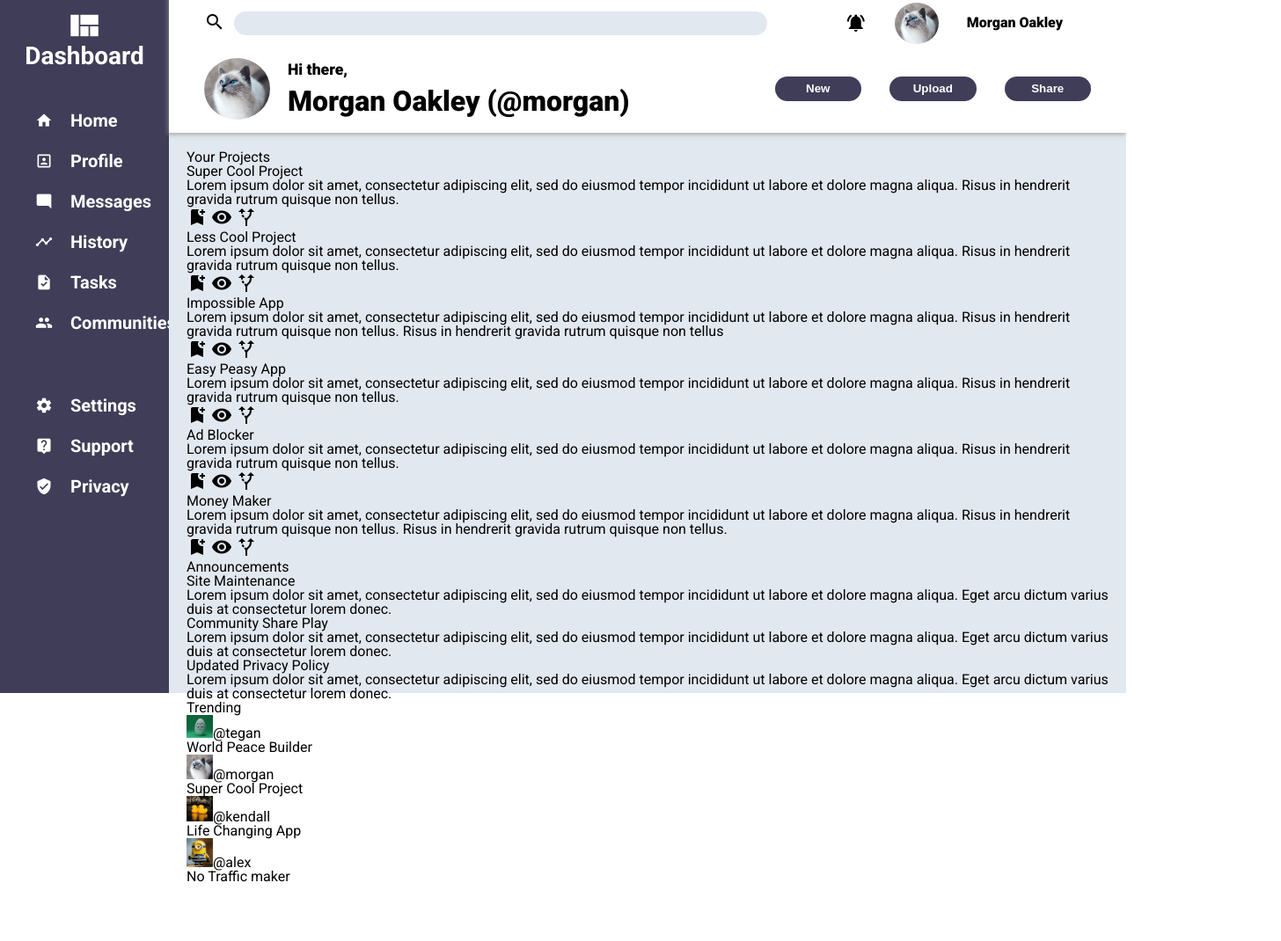
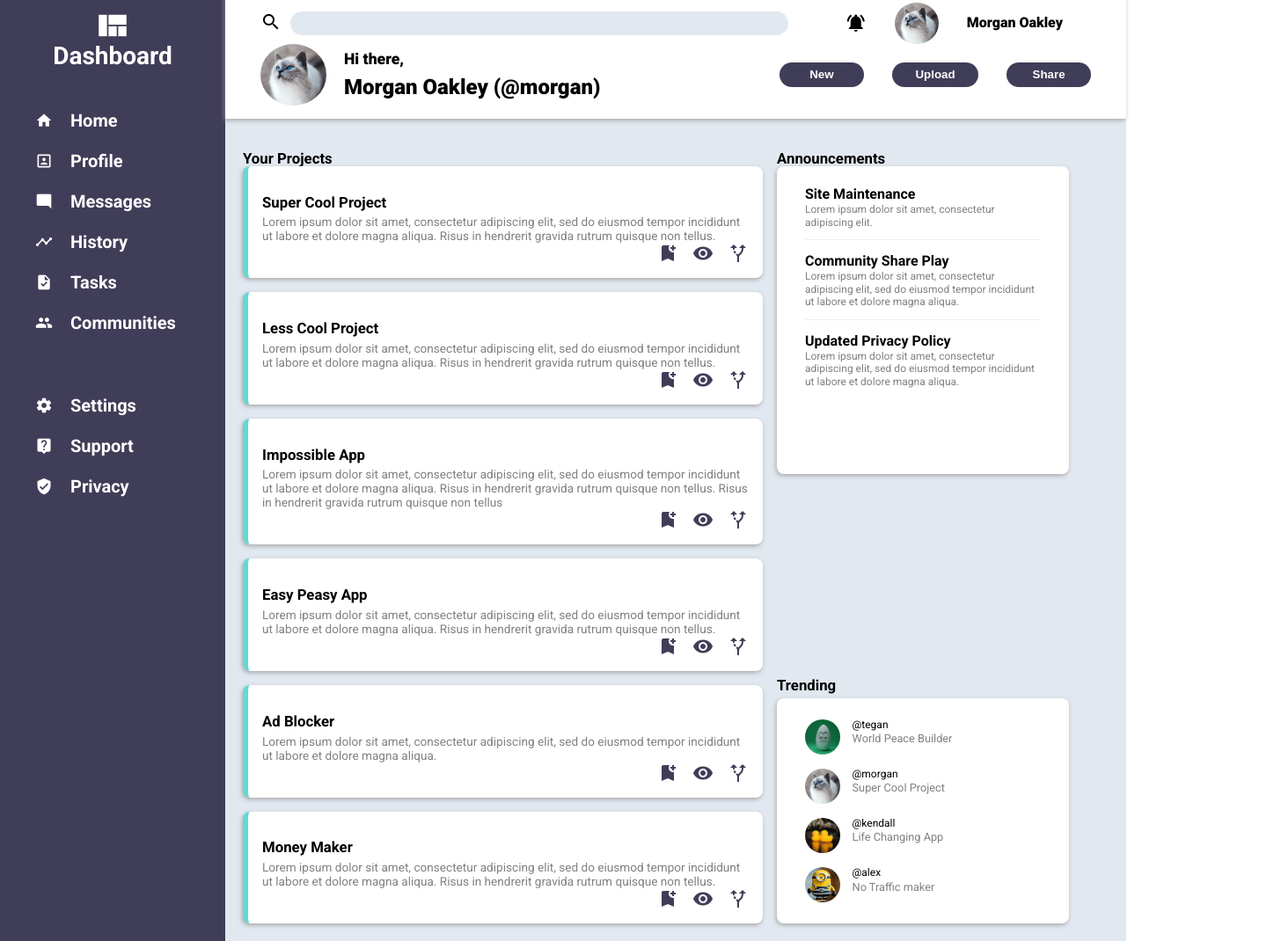
Before and after one commit to GGilet/top-admindashboard, a plain HTML site: page index.html in a window 1280 px wide. Shown: the part 12-1082 px from the top of the page at 88% size, 1456 px wide, since content can reach past the window. Before the commit the page ends 1037 px from the top, so only its background shows below. Drawn offline with Linux system fonts and the light colour scheme.

Commit message:
created cards

```diff
--- a/index.html
+++ b/index.html
@@ -111,7 +111,8 @@
 				</div>
 			</div>
 			<div class="projects-main-container">
-				<h2>Your Projects</h2>
+				<h2 class="projects-title">Your Projects</h2>
+
 				<div class="projects-container">
 					<div class="card0 project-cards">
 						<h2>Super Cool Project</h2>
@@ -170,8 +171,7 @@
 						<h2>Ad Blocker</h2>
 						<p>
 							Lorem ipsum dolor sit amet, consectetur adipiscing elit, sed do
-							eiusmod tempor incididunt ut labore et dolore magna aliqua. Risus
-							in hendrerit gravida rutrum quisque non tellus.
+							eiusmod tempor incididunt ut labore et dolore magna aliqua.
 						</p>
 						<div class="action-icons">
 							<span class="material-icons"> bookmark_add </span>
@@ -184,8 +184,7 @@
 						<p>
 							Lorem ipsum dolor sit amet, consectetur adipiscing elit, sed do
 							eiusmod tempor incididunt ut labore et dolore magna aliqua. Risus
-							in hendrerit gravida rutrum quisque non tellus. Risus in hendrerit
-							gravida rutrum quisque non tellus.
+							in hendrerit gravida rutrum quisque non tellus.
 						</p>
 						<div class="action-icons">
 							<span class="material-icons"> bookmark_add </span>
@@ -194,49 +193,58 @@
 						</div>
 					</div>
 				</div>
+				<h2 class="announcement-title">Announcements</h2>
+
 				<div class="card6 announcement-card">
-					<h2>Announcements</h2>
-
 					<div class="announcements-container">
 						<h3>Site Maintenance</h3>
-						<p>
-							Lorem ipsum dolor sit amet, consectetur adipiscing elit, sed do
-							eiusmod tempor incididunt ut labore et dolore magna aliqua. Eget
-							arcu dictum varius duis at consectetur lorem donec.
-						</p>
+						<p>Lorem ipsum dolor sit amet, consectetur adipiscing elit.</p>
 						<h3>Community Share Play</h3>
 						<p>
 							Lorem ipsum dolor sit amet, consectetur adipiscing elit, sed do
-							eiusmod tempor incididunt ut labore et dolore magna aliqua. Eget
-							arcu dictum varius duis at consectetur lorem donec.
+							eiusmod tempor incididunt ut labore et dolore magna aliqua.
 						</p>
 						<h3>Updated Privacy Policy</h3>
 						<p>
 							Lorem ipsum dolor sit amet, consectetur adipiscing elit, sed do
-							eiusmod tempor incididunt ut labore et dolore magna aliqua. Eget
-							arcu dictum varius duis at consectetur lorem donec.
+							eiusmod tempor incididunt ut labore et dolore magna aliqua.
 						</p>
 					</div>
 				</div>
+				<h2 class="trending-title">Trending</h2>
+
 				<div class="card7 trending-card">
-					<h2>Trending</h2>
-					<div class="trending-container">
-						<img src="./images/egg-icon.png" alt="" /><span class="user-tag"
-							>@tegan</span
-						>
-						<p>World Peace Builder</p>
-						<img src="./images/kitty-icon.png" alt="" /><span class="user-tag"
-							>@morgan</span
-						>
-						<p>Super Cool Project</p>
-						<img src="./images/duck-icon.png" alt="" /><span class="user-tag"
-							>@kendall</span
-						>
-						<p>Life Changing App</p>
-						<img src="./images/minion-icon.png" alt="" /><span class="user-tag"
-							>@alex</span
-						>
-						<p>No Traffic maker</p>
+					<div class="trendings-container">
+						<div class="trending-container">
+							<img src="./images/egg-icon.png" alt="" />
+							<div class="trending-user-tag">
+								<span class="user-tag">@tegan</span>
+								<p>World Peace Builder</p>
+							</div>
+						</div>
+						<div class="trending-container">
+							<img src="./images/kitty-icon.png" alt="" />
+							<div class="trending-user-tag">
+								<span class="user-tag">@morgan</span>
+								<p>Super Cool Project</p>
+							</div>
+						</div>
+						<div class="trending-container">
+							<img src="./images/duck-icon.png" alt="" />
+							<div class="trending-user-tag">
+								<span class="user-tag">@kendall</span>
+								<p>Life Changing App</p>
+							</div>
+						</div>
+						<div class="trending-container">
+							<div class="trending-user-img">
+								<img src="./images/minion-icon.png" alt="" />
+							</div>
+							<div class="trending-user-tag">
+								<span class="user-tag">@alex</span>
+								<p>No Traffic maker</p>
+							</div>
+						</div>
 					</div>
 				</div>
 			</div>
--- a/style.css
+++ b/style.css
@@ -8,9 +8,13 @@
 	--accent: #66d7d1;
 	--text-color: #818181;
 
+	--card-width: 350px;
+	--side-card-width: 50px;
+
 	/* Icon Sizes */
 	--large: 75px;
 	--medium: 50px;
+	--small: 40px;
 }
 
 html,
@@ -143,19 +147,17 @@ table {
 .dashboard-container {
 	display: flex;
 	/* gap: 20px; */
-	height: 100vh;
-	width: 100vw;
 }
 
 .sidebar-container {
 	background-color: var(--sidebar-color);
 	padding: 20px;
-	width: 15%;
+	width: 20%;
 }
 
 .main-content-container {
 	background-color: var(--card-container-bg);
-	width: 85%;
+	width: 80%;
 }
 
 .search-user-main-container {
@@ -233,7 +235,6 @@ a {
 .user-action-main-container {
 	display: grid;
 	grid-template-columns: 2.5fr 1.5fr;
-	row-gap: 1em;
 	align-items: center;
 }
 
@@ -304,7 +305,7 @@ a {
 
 .user-greeting-container p {
 	font-weight: 900;
-	font-size: 2em;
+	font-size: 1.5em;
 }
 
 .user-greeting-container img {
@@ -340,6 +341,184 @@ a {
 
 /* Project Cards */
 
+.projects-main-container {
+	display: grid;
+	column-gap: 1em;
+	row-gap: 0;
+	/* height: 10%; */
+	grid-auto-rows: auto 16fr 40px 16em;
+	/* grid-template-columns: 350px 350px 1fr; */
+	grid-template-areas:
+		'title 		title  		announcement-title'
+		'projects   projects 	announcement'
+		'projects   projects 	trending-title'
+		'projects   projects 	trending';
+
+	/* height: 100vh; */
+
+	width: calc(100vw - 80px);
+}
+
+.projects-main-container h2 {
+	font-weight: 700;
+	font-size: 1.05em;
+	padding-top: 1em;
+}
+
+.projects-main-container p {
+	font-size: 0.85em;
+	color: var(--text-color);
+}
+
+.announcement-title {
+	grid-area: announcement-title;
+}
+.projects-container {
+	grid-area: projects;
+}
+
+.announcement-card {
+	grid-area: announcement;
+}
+
+.trending-card {
+	grid-area: trending;
+}
+
+.trending-title {
+	grid-area: trending-title;
+}
+.project-cards {
+	background-color: var(--white);
+	padding: 1em;
+	box-shadow: -1px 2px 5px 0px rgba(148, 148, 148, 0.75);
+	-webkit-box-shadow: -1px 2px 5px 0px rgba(148, 148, 148, 0.75);
+	-moz-box-shadow: -1px 2px 5px 0px rgba(148, 148, 148, 0.75);
+	/* justify-items: stretch; */
+
+	display: grid;
+	/* grid-auto-rows: minmax(2fr, auto); */
+	grid-template-rows: 0.2fr 1fr 0.2fr;
+	/* grid-auto-rows: auto; */
+	border-radius: 0.5em;
+	border-left: 0.4em solid var(--accent);
+	line-height: 1em;
+}
+
+.project-cards p {
+	padding-top: 0.5em;
+}
+
+.announcement-card {
+	background-color: var(--white);
+	padding: 1em;
+	box-shadow: -1px 2px 5px 0px rgba(148, 148, 148, 0.75);
+	-webkit-box-shadow: -1px 2px 5px 0px rgba(148, 148, 148, 0.75);
+	-moz-box-shadow: -1px 2px 5px 0px rgba(148, 148, 148, 0.75);
+	border-radius: 0.5em;
+
+	padding: 1.5em 2em;
+	max-height: 350px;
+	min-width: 250px;
+}
+
+.trending-card {
+	background-color: var(--white);
+	padding: 1em;
+	box-shadow: -1px 2px 5px 0px rgba(148, 148, 148, 0.75);
+	-webkit-box-shadow: -1px 2px 5px 0px rgba(148, 148, 148, 0.75);
+	-moz-box-shadow: -1px 2px 5px 0px rgba(148, 148, 148, 0.75);
+	/* justify-items: stretch; */
+	border-radius: 0.5em;
+
+	padding: 1.5em 2em;
+	/* align-self: stretch; */
+}
+
+.announcements-container > h3:nth-child(2) {
+}
+
+.announcement-card p {
+	font-size: 0.75em;
+	padding: 0.2em 0 1em 0;
+	line-height: 0.9rem;
+}
+
+.announcement-card h3 {
+	font-weight: 700;
+}
+
+.action-icons {
+	justify-self: end;
+	display: grid;
+	grid-template-columns: repeat(3, 1fr);
+	column-gap: 1em;
+	color: var(--sidebar-color);
+}
+
+.action-icons .material-icons:hover {
+	cursor: pointer;
+	color: var(--accent);
+}
+
+.projects-container {
+	display: grid;
+	/* grid-template-columns: repeat(2, 0.75fr); */
+	gap: 1em;
+	grid-template-columns: repeat(auto-fill, minmax(18rem, 1fr));
+}
+
 img {
 	width: 30px;
 }
+
+.card6,
+.card7 {
+	width: 60%;
+}
+
+.announcements-container h3:nth-child(3),
+.announcements-container h3:nth-child(5) {
+	/* background-color: red; */
+	border-top: 1px solid #eee;
+	padding-top: 1em;
+}
+
+/* Trending Card */
+
+.trendings-container {
+	display: grid;
+	row-gap: 1em;
+}
+
+.trending-container {
+	display: grid;
+	grid-template-columns: 0.5fr 2fr;
+}
+
+.trending-container span {
+	font-size: 12px;
+}
+
+.trending-container img {
+	border-radius: 100%;
+	width: var(--small);
+	height: var(--small);
+}
+
+.trending-user-tag {
+	display: grid;
+	grid-template-rows: 1fr 2fr;
+	row-gap: 0.25em;
+	font-size: 15px;
+}
+
+.trending-user-tag span {
+	text-transform: lowercase;
+}
+
+.trending-user-img {
+}
+
+.trending-user-tag {
+}
```
